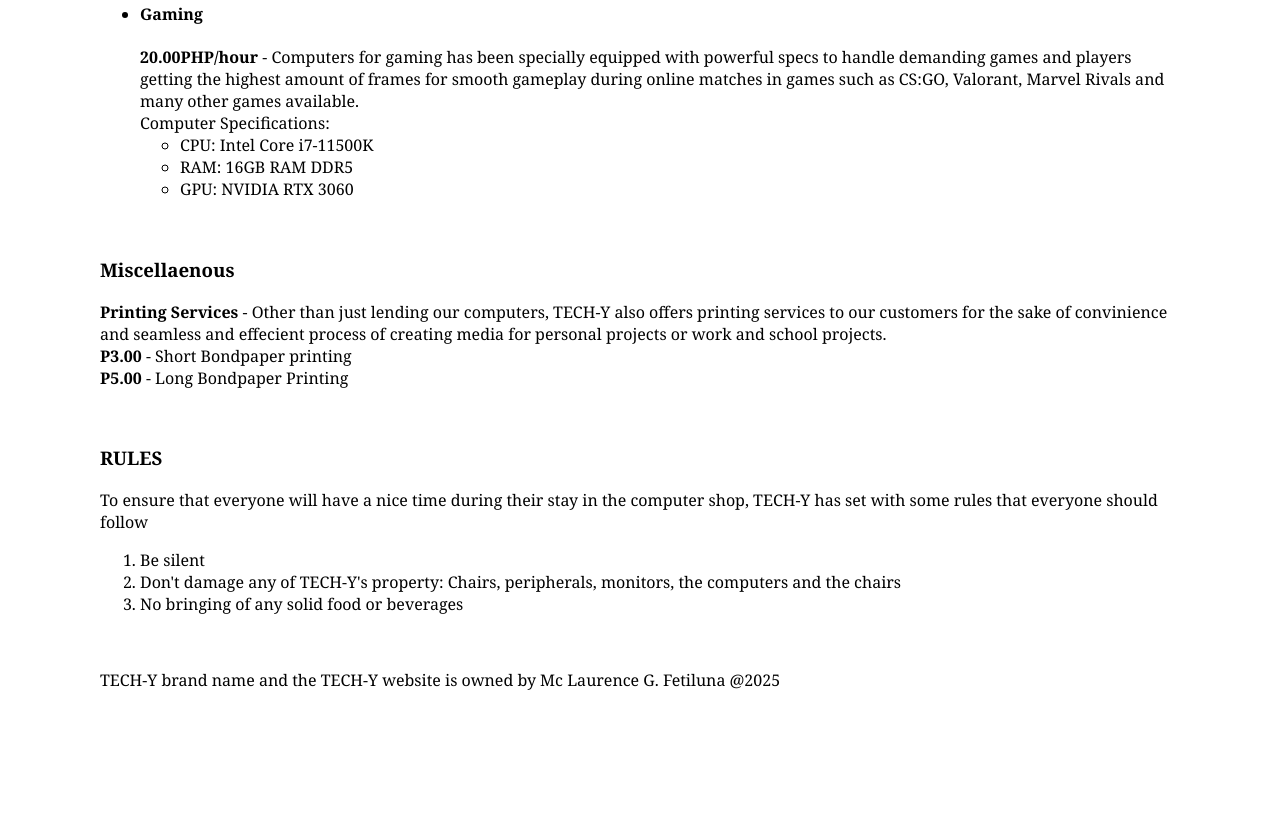
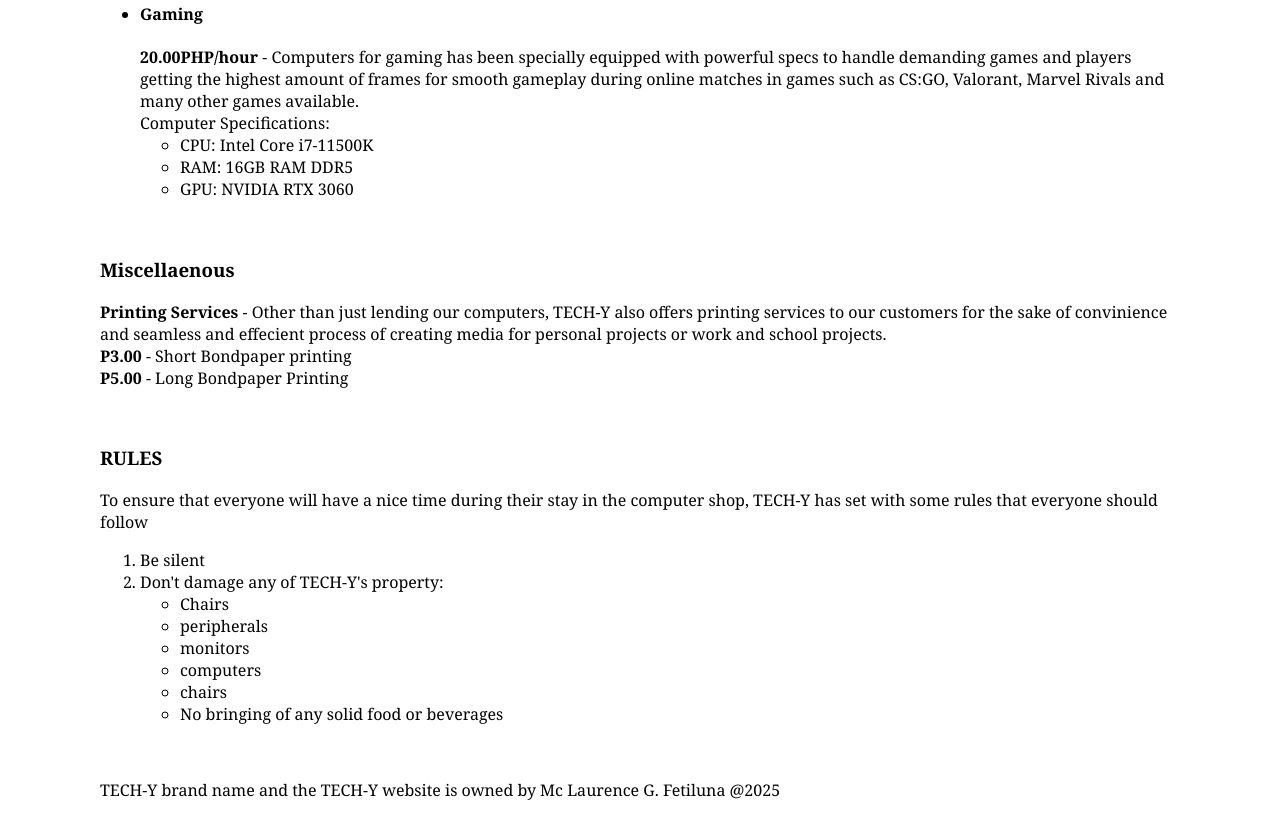
Before and after one commit to Learner-0814/TECH-Y, a plain HTML site: page index.html in a window 1280 px wide. Shown: the part 775-1614 px from the top of the page. Before the commit the page ends 1566 px from the top, so only its background shows below. Drawn offline with Linux system fonts and the light colour scheme.

Commit message:
Update index.html

```diff
--- a/index.html
+++ b/index.html
@@ -46,7 +46,13 @@
  <p>To ensure that everyone will have a nice time during their stay in the computer shop, TECH-Y has set with some rules that everyone should follow</p>
  <ol>
   <li>Be silent</li>
-  <li>Don't damage any of TECH-Y's property: Chairs, peripherals, monitors, the computers and the chairs</li>
+  <li>Don't damage any of TECH-Y's property:
+   <ul>
+    <li>Chairs
+     <li>peripherals
+      <li>monitors
+       <li>computers
+       <li>chairs</li>
   <li>No bringing of any solid food or beverages</li>
  </ol>
  <br>
```
